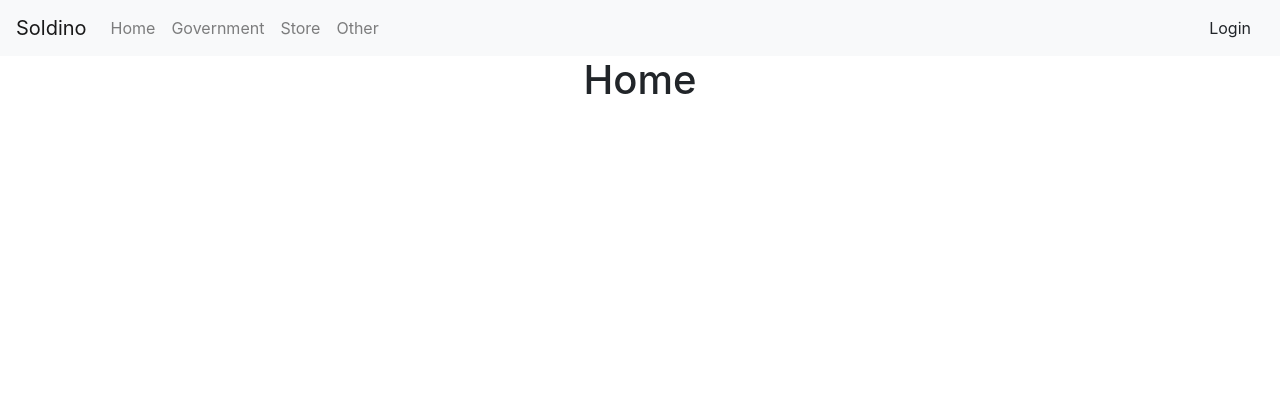
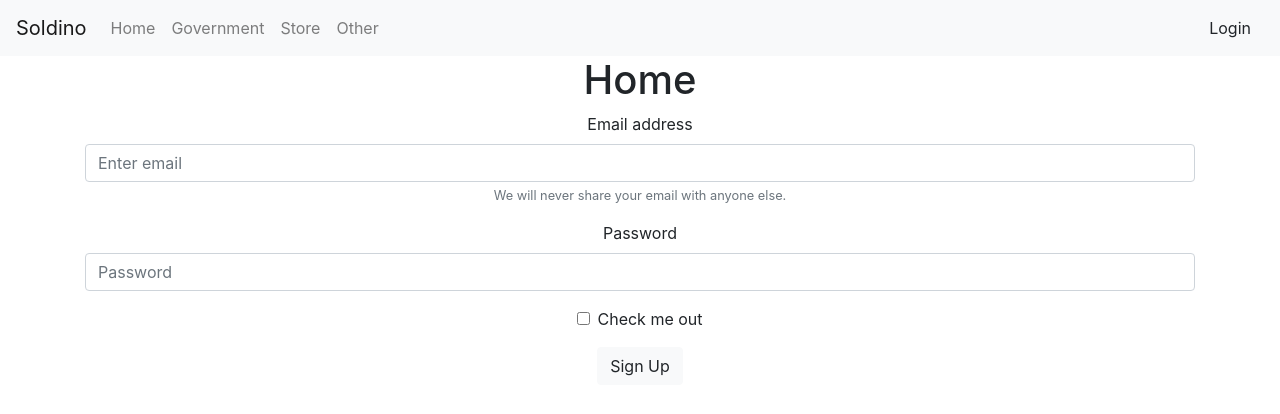
Before and after one commit to 8LabSolutions/Soldino, a React (Create React App) app: page / in a window 1280 px wide. Shown: the top 414 px of the page. Built offline with nearby package versions, Linux system fonts and the light colour scheme.

Commit message:
Added guide lines for registration form

```diff
--- a/public/index.html
+++ b/public/index.html
@@ -8,20 +8,6 @@
       content="width=device-width, initial-scale=1, shrink-to-fit=no"
     />
     <meta name="theme-color" content="#000000" />
-    <!--
-      manifest.json provides metadata used when your web app is installed on a
-      user's mobile device or desktop. See https://developers.google.com/web/fundamentals/web-app-manifest/
-    -->
-    <link rel="manifest" href="%PUBLIC_URL%/manifest.json" />
-    <!--
-      Notice the use of %PUBLIC_URL% in the tags above.
-      It will be replaced with the URL of the `public` folder during the build.
-      Only files inside the `public` folder can be referenced from the HTML.
-
-      Unlike "/favicon.ico" or "favicon.ico", "%PUBLIC_URL%/favicon.ico" will
-      work correctly both with client-side routing and a non-root public URL.
-      Learn how to configure a non-root public URL by running `npm run build`.
-    -->
     <link rel="stylesheet" href="https://stackpath.bootstrapcdn.com/bootstrap/4.3.1/css/bootstrap.min.css" integrity="sha384-ggOyR0iXCbMQv3Xipma34MD+dH/1fQ784/j6cY/iJTQUOhcWr7x9JvoRxT2MZw1T" crossorigin="anonymous">
     <script src="https://code.jquery.com/jquery-3.3.1.slim.min.js" integrity="sha384-q8i/X+965DzO0rT7abK41JStQIAqVgRVzpbzo5smXKp4YfRvH+8abtTE1Pi6jizo" crossorigin="anonymous"></script>
     <script src="https://cdnjs.cloudflare.com/ajax/libs/popper.js/1.14.7/umd/popper.min.js" integrity="sha384-UO2eT0CpHqdSJQ6hJty5KVphtPhzWj9WO1clHTMGa3JDZwrnQq4sF86dIHNDz0W1" crossorigin="anonymous"></script>
@@ -31,15 +17,5 @@
   <body>
     <noscript>You need to enable JavaScript to run this app.</noscript>
     <div id="root"></div>
-    <!--
-      This HTML file is a template.
-      If you open it directly in the browser, you will see an empty page.
-
-      You can add webfonts, meta tags, or analytics to this file.
-      The build step will place the bundled scripts into the <body> tag.
-
-      To begin the development, run `npm start` or `yarn start`.
-      To create a production bundle, use `npm run build` or `yarn build`.
-    -->
   </body>
 </html>
--- a/src/App.js
+++ b/src/App.js
@@ -1,9 +1,11 @@
 import React, { Component } from 'react';
-import { BrowserRouter as Router, Route } from 'react-router-dom';
+import { Router, Route } from 'react-router-dom';
 import { createBrowserHistory } from 'history';
 import './styles/App.css';
 import Home from './components/presentational/Home';
 import Government from './components/presentational/Government';
+import Store from './components/presentational/Store';
+import Other from './components/presentational/Other';
 
 
 export const history = createBrowserHistory();
@@ -15,6 +17,8 @@ class App extends Component {
         <div className="App">
           <Route exact path="/" component={Home} />
           <Route path="/government" component={Government} />
+          <Route path="/store" component={Store} />
+          <Route path="/other" component={Other} />
         </div>
       </Router>
     );
--- /dev/null
+++ b/src/components/presentational/FormRegistration.js
@@ -0,0 +1,30 @@
+/* eslint-disable react/no-unknown-property */
+/* eslint-disable jsx-a11y/label-has-for */
+/* eslint-disable jsx-a11y/label-has-associated-control */
+import React, {Component} from 'react';
+import Button from './Button'
+
+class FormRegistration extends Component {
+  render() {
+    return (
+      <form>
+        <div className="form-group">
+          <label for="exampleInputEmail1">Email address</label>
+          <input type="email" className="form-control" id="exampleInputEmail1" aria-describedby="emailHelp" placeholder="Enter email" />
+          <small id="emailHelp" className="form-text text-muted">We will never share your email with anyone else.</small>
+        </div>
+        <div className="form-group">
+          <label for="exampleInputPassword1">Password</label>
+          <input type="password" className="form-control" id="exampleInputPassword1" placeholder="Password" />
+        </div>
+        <div className="form-group form-check">
+          <input type="checkbox" className="form-check-input" id="exampleCheck1" />
+          <label className="form-check-label" for="exampleCheck1">Check me out</label>
+        </div>
+        <Button text="Sign Up" />
+      </form>
+    )
+  }
+}
+
+export default FormRegistration;
--- a/src/components/presentational/Home.js
+++ b/src/components/presentational/Home.js
@@ -1,15 +1,22 @@
 import React, {Component} from 'react';
 import NavBar from './NavBar'
+import FormRegistration from './FormRegistration'
 
 class Home extends Component {
   render() {
     return (
       <div>
         <NavBar />
-        <h1>Home</h1>
+        <div className="container">
+          <div className="row">
+            <div className="col-sm-12">
+              <h1>Home</h1>
+              <FormRegistration />
+            </div>
+          </div>
+        </div>
       </div>
     )
   }
 }
-
 export default Home;
--- /dev/null
+++ b/src/components/presentational/Other.js
@@ -0,0 +1,14 @@
+import React, {Component} from 'react';
+import NavBar from './NavBar'
+
+class Other extends Component {
+  render() {
+    return (
+      <div>
+        <NavBar />
+        <h1>Other</h1>
+      </div>
+    )
+  }
+}
+export default Other;
--- /dev/null
+++ b/src/components/presentational/Store.js
@@ -0,0 +1,14 @@
+import React, {Component} from 'react';
+import NavBar from './NavBar'
+
+class Store extends Component {
+  render() {
+    return (
+      <div>
+        <NavBar />
+        <h1>Store</h1>
+      </div>
+    )
+  }
+}
+export default Store;
```
Also changed, not shown: src/components/containers/ButtonGeneric.js (+1 -16 lines), src/components/presentational/Button.js (+11 -0 lines).
